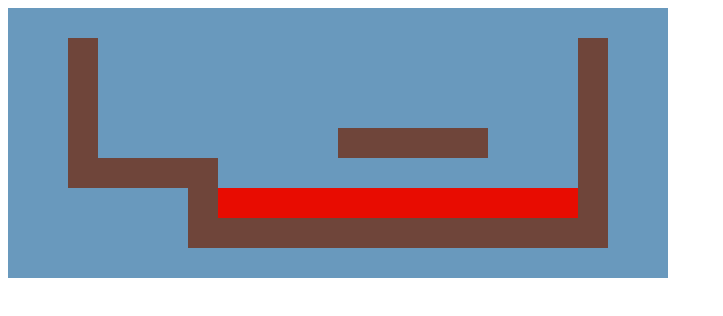
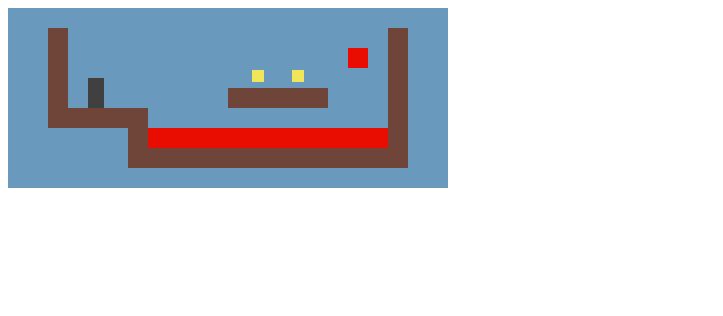
Before and after one commit to FranciscoCasado/platform-game, a website with bundled scripts: page index.html in a window 1280 px wide. Shown: the whole page, without its empty margins (0-723 px from the left). Built offline with nearby package versions, Linux system fonts and the light colour scheme.

Commit message:
feat: add actor drawing

```diff
--- a/css/styles.css
+++ b/css/styles.css
@@ -16,6 +16,10 @@
 	background: rgb(232, 12, 1)
 }
 
+.actor {
+	position: absolute;
+}
+
 .coin {
 	background: rgb(241, 229, 89);
 }
@@ -23,3 +27,18 @@
 .player {
 	background: rgb(64, 64, 64);
 }
+
+.game {
+	overflow: hidden;
+	max-width: 900px;
+	max-height: 600px;
+	position: relative;
+}
+
+.lost .player {
+	background: rgb(160, 64, 64);
+}
+
+.won .player {
+	box-shadow: -4px -7px 8px white, 4px -7px 8px white,
+}
--- a/index.html
+++ b/index.html
@@ -13,7 +13,9 @@
 </head>
 
 <body>
-
+	<script type="module">
+		runGame();
+	</script>
 </body>
 
 </html>
--- a/js/display.js
+++ b/js/display.js
@@ -20,7 +20,7 @@ class DOMDisplay {
 	clear() { this.dom.remove(); }
 }
 
-const scale = 30;
+const scale = 20;
 
 function drawGrid(level) {
 	return elt("table", {
@@ -32,5 +32,49 @@ function drawGrid(level) {
 	)));
 }
 
+function drawActors(actors) {
+	return elt("div", {}, ...actors.map(actor => {
+		let rect = elt("div", { class: `actor ${actor.type}` });
+		rect.style.width = `${actor.size.x * scale}px`;
+		rect.style.height = `${actor.size.y * scale}px`;
+		rect.style.left = `${actor.pos.x * scale}px`;
+		rect.style.top = `${actor.pos.y * scale}px`;
+		return rect;
+	}));
+}
+
+DOMDisplay.prototype.syncState = function (state) {
+	if (this.actorLayer) this.actorLayer.remove();
+	this.actorLayer = drawActors(state.actors);
+	this.dom.appendChild(this.actorLayer);
+	this.dom.className = `game ${state.status}`;
+	this.scrollPlayerIntoView(state);
+};
+
+DOMDisplay.prototype.scrollPlayerIntoView = function (state) {
+	let width = this.dom.clientWidth;
+	let height = this.dom.clientHeight;
+	let margin = width / 3;
+
+	let left = this.dom.scrollLeft;
+	let right = left + width;
+	let top = this.dom.scrollTop;
+	let bottom = top + height;
+
+	let player = state.player;
+	let center = player.pos.plus(player.size.times(0.5)).times(scale);
+
+	if (center.x < left + margin) {
+		this.dom.scrollLeft = center.x - margin;
+	} else if (center.x > right - margin) {
+		this.dom.scrollLeft = center.x + margin - width;
+	}
+
+	if (center.y < top + margin) {
+		this.dom.scrollTop = center.y - margin;
+	} else if (center.y > bottom - margin) {
+		this.dom.scrollTop = center.y + margin - height;
+	}
+};
 
 export { DOMDisplay };
--- a/js/game.js
+++ b/js/game.js
@@ -1,11 +1,33 @@
 import { Level, simpleLevelPlan } from "./levels.js";
 import { DOMDisplay } from "./display.js";
 
+class State {
+	constructor(level, actors, status) {
+		this.level = level;
+		this.actors = actors;
+		this.status = status;
+	}
 
-console.log("Loading");
+	static start(level) {
+		return new State(level, level.startActors, "playing");
+	}
 
-let simpleLevel = new Level(simpleLevelPlan);
-console.log(`rows: ${simpleLevel.height}, columns: ${simpleLevel.width}`);
+	get player() {
+		return this.actors.find(a => a.type == "player");
+	}
+}
 
-const display = new DOMDisplay(document.body, simpleLevel);
-console.log(display.dom);
+
+const runGame = function () {
+	console.log("Loading");
+
+	let simpleLevel = new Level(simpleLevelPlan);
+	console.log(`rows: ${simpleLevel.height}, columns: ${simpleLevel.width}`);
+
+	const display = new DOMDisplay(document.body, simpleLevel);
+	console.log(display.dom);
+
+	display.syncState(State.start(simpleLevel));
+};
+
+window.runGame = runGame;
```
